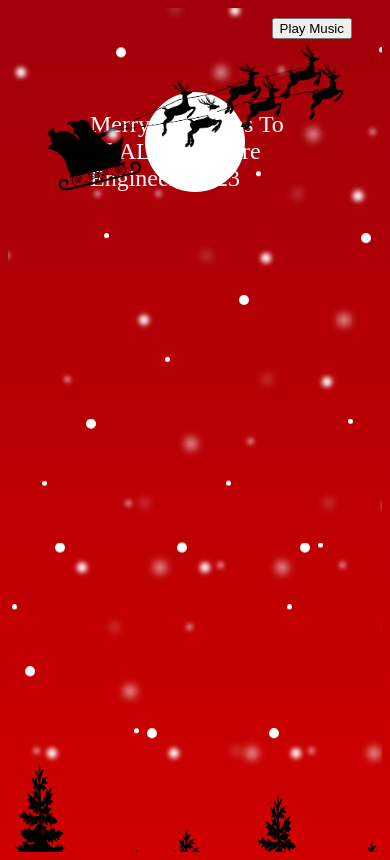
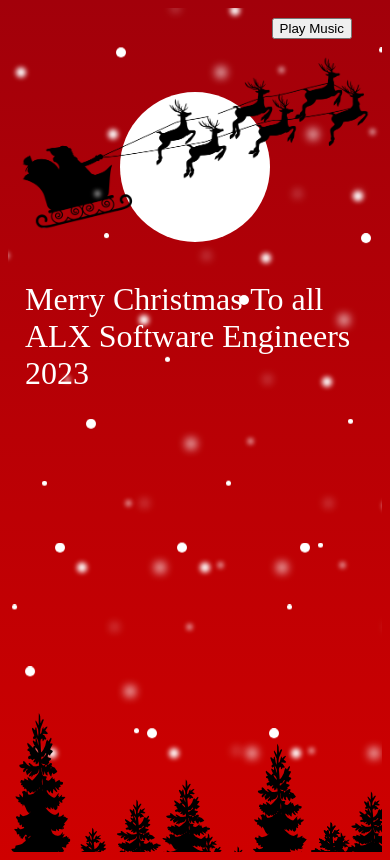
Before and after one commit to NigelOmondi/Jingle-Bells, a plain HTML site: page index.html in a window 390 px wide. Drawn offline with nearby package versions, Linux system fonts and the light colour scheme.

Commit message:
Make improvements

```diff
--- a/stylez.css
+++ b/stylez.css
@@ -197,19 +197,21 @@ body {
 
 @media (max-width: 480px) {
     .container .circle {
-        width: 100px;
-        height: 100px;
+        width: 150px;
+        height: 150px;
     }
 
     .container .circle::before {
-        background-size: 300px;
+        /* inset: -150px -225px; */
+        background-size: 350px;
     }
 
     .container .circle::after {
         content: 'Merry Christmas To all ALX Software Engineers 2023';
         position: absolute;
-        inset: 100px -55px;
-        font-size: 1.5em;
+        left: 50%;
+        inset: 300px -95px;
+        font-size: 2em;
         display: flex;
         justify-content: center;
         align-items: flex-end;
@@ -217,10 +219,6 @@ body {
     }
 
     .container::before {
-        height: 100px;
-    }
-
-    footer p {
-        font-size: 0.8em;
+        height: 150px;
     }
 }
```
